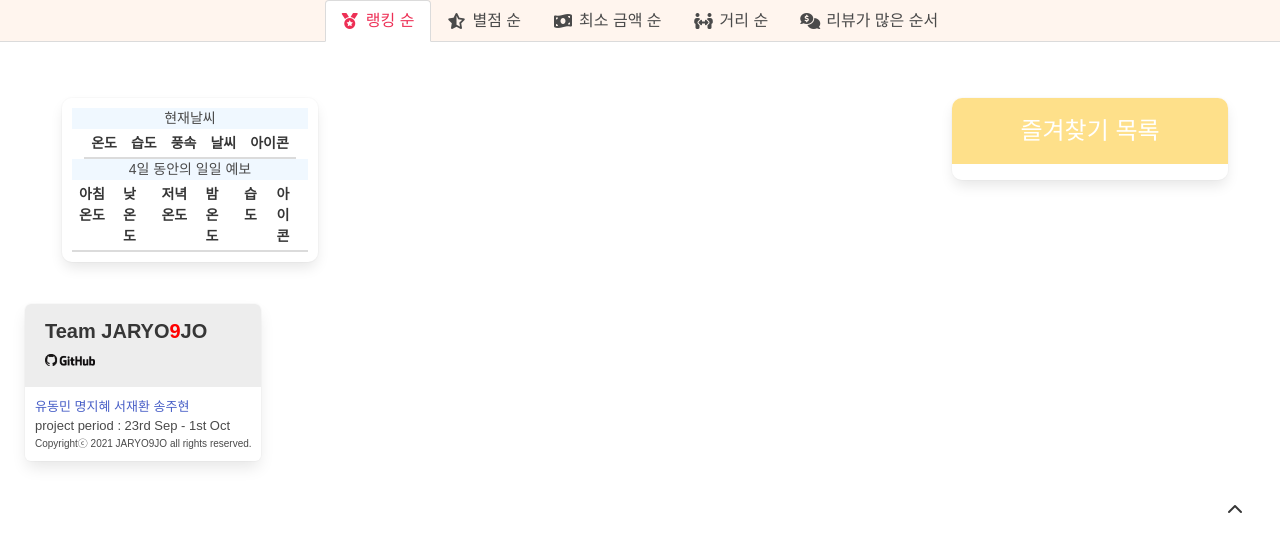
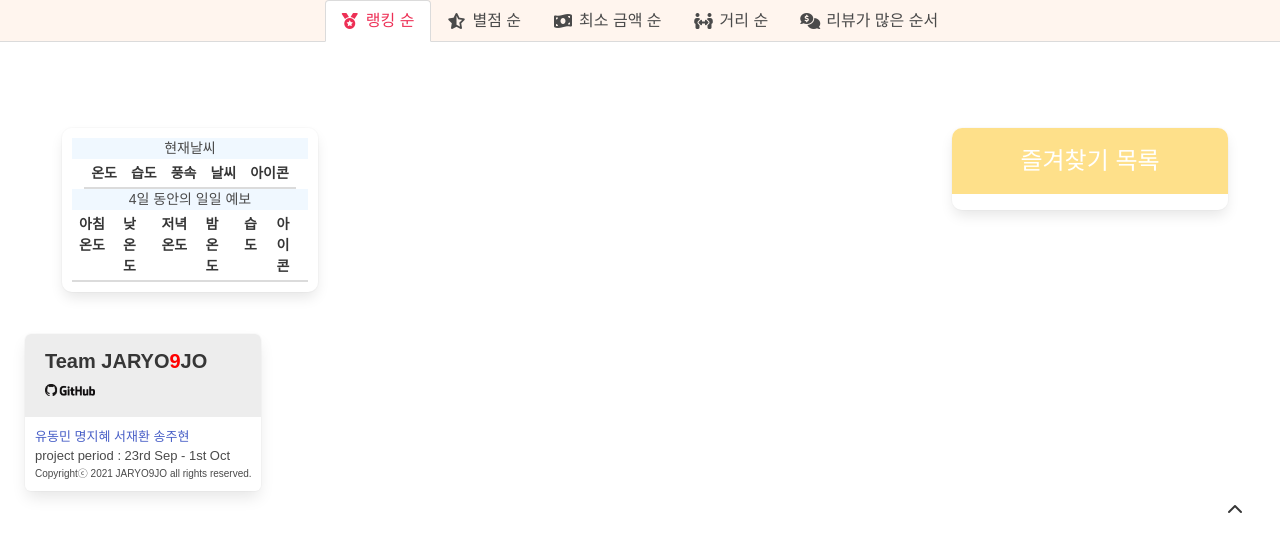
Before and after one commit to AndrewDongminYoo/flask-My-Small-Meal, a Flask app: page / in a window 1280 px wide. Shown: the part 250-800 px from the top of the page. Run offline with Flask 2, Linux system fonts and the light colour scheme; data that the repository does not hold is empty; some libraries are stand-ins or nearby versions; some web fonts are replaced.

Commit message:
modify css

```diff
--- a/static/css/purify.css
+++ b/static/css/purify.css
@@ -364,6 +364,7 @@ span.mark-menu {
     -ms-transition: all .2s;
     -o-transition: all .2s;
     transition: all .2s;
+    margin-top: 30px;
 }
 
 #aside.open {
@@ -531,7 +532,7 @@ div.tabs {
     border-bottom: 3px solid #000;
     background-color: #fff5ee;
     background-image: linear-gradient(120deg, #fdfbfb 0, #ebedee 100%);
-}
+    }
 
 #modal.is-active {
     display: block;
@@ -572,6 +573,7 @@ div.tabs {
 #weather-box {
     margin-left: 10px;
     margin-right: 10px;
+    margin-top: 30px;
     transition: all .2s;
     border-radius: 10px;
     position: sticky;
@@ -589,9 +591,7 @@ div.tabs {
 
 #footer {
     margin-left: 15px;
-    margin-right: 30px;
     padding: 10px;
-    flex: none;
     width: 20%;
 }
 
```
